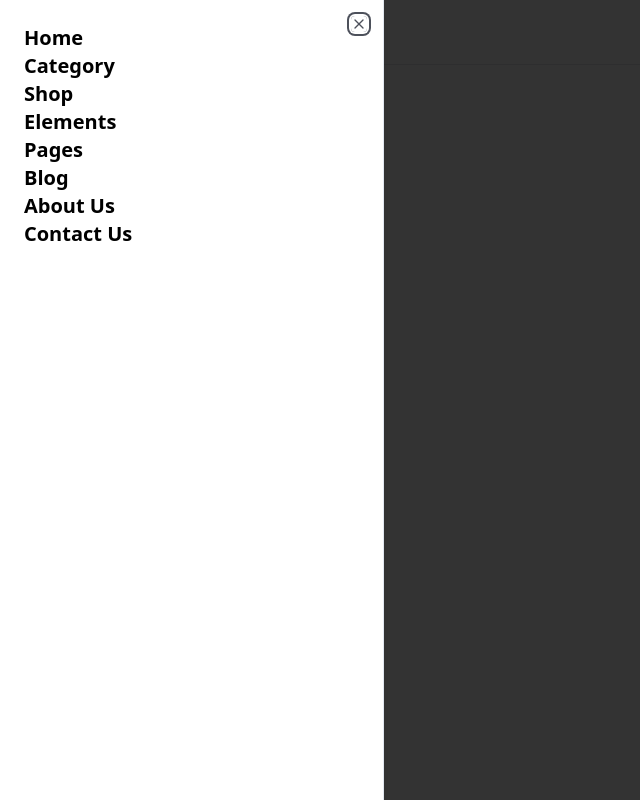
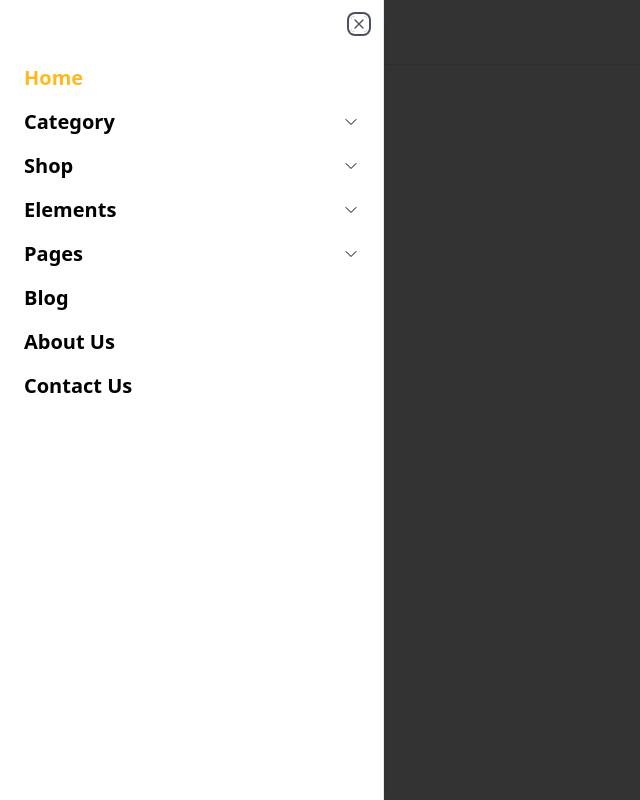
Before and after one commit to Elsoltan98/Tooliza, a React (Vite) app: page / in a window 1280 px wide. Both pictures are taken after a click on the button 44 px from the left and 29 px from the top of the page. Shown: the whole page, without its empty margins (0-640 px from the left). Built offline with nearby package versions, Linux system fonts and the light colour scheme.

Commit message:
Finish Create left menu in sm screen

```diff
--- a/src/components/CustomSheet/index.tsx
+++ b/src/components/CustomSheet/index.tsx
@@ -6,9 +6,15 @@ import {
   SheetHeader,
   SheetTrigger,
 } from "@/components/ui/sheet";
-import { Bars3Icon } from "@heroicons/react/24/outline";
+import {
+  Bars3Icon,
+  ChevronDownIcon,
+  ChevronUpIcon,
+} from "@heroicons/react/24/outline";
+import { useState } from "react";
 
 const CustomSheet = () => {
+  const [openSub, setOpenSub] = useState<{ [key: string]: boolean }>({});
   return (
     <Sheet>
       <SheetTrigger>
@@ -17,9 +23,47 @@ const CustomSheet = () => {
       <SheetContent side="left">
         <SheetHeader>
           <SheetDescription>
-            <ul className="text-left text-xl font-bold text-black">
+            <ul className="text-left mt-10">
               {navbarData.map((data) => (
-                <li key={data.name}>{data.name}</li>
+                <li
+                  className={
+                    data.current
+                      ? "mb-4 text-xl font-semibold text-active-yellow"
+                      : `mb-4 text-xl font-semibold text-black`
+                  }
+                  key={data.name}
+                >
+                  <p
+                    onClick={() => {
+                      setOpenSub((prev) => ({
+                        ...prev,
+                        [data.name]: !prev[data.name],
+                      }));
+                    }}
+                    className="flex items-center justify-between cursor-pointer"
+                  >
+                    {data.name}
+                    {data.childs && (
+                      <span className="font-bold ml-2">
+                        {!openSub[data.name] ? (
+                          <ChevronDownIcon className="size-4" />
+                        ) : (
+                          <ChevronUpIcon className="size-4" />
+                        )}
+                      </span>
+                    )}
+                  </p>
+
+                  {data.childs && openSub[data.name] && (
+                    <ul className="ml-3 text-left text-xl text-gray-500 mt-2">
+                      {data.childs.map((child) => (
+                        <li key={child.name} className="mb-2">
+                          {child.name}
+                        </li>
+                      ))}
+                    </ul>
+                  )}
+                </li>
               ))}
             </ul>
           </SheetDescription>
--- a/tailwind.config.js
+++ b/tailwind.config.js
@@ -1,11 +1,12 @@
 /** @type {import('tailwindcss').Config} */
+// eslint-disable-next-line no-undef
 module.exports = {
   darkMode: ["class"],
   content: [
-    './pages/**/*.{ts,tsx}',
-    './components/**/*.{ts,tsx}',
-    './app/**/*.{ts,tsx}',
-    './src/**/*.{ts,tsx}',
+    "./pages/**/*.{ts,tsx}",
+    "./components/**/*.{ts,tsx}",
+    "./app/**/*.{ts,tsx}",
+    "./src/**/*.{ts,tsx}",
   ],
   prefix: "",
   theme: {
@@ -20,6 +21,7 @@ module.exports = {
       colors: {
         border: "hsl(var(--border))",
         input: "hsl(var(--input))",
+        "active-yellow": "#ffb91f",
         ring: "hsl(var(--ring))",
         background: "hsl(var(--background))",
         foreground: "hsl(var(--foreground))",
@@ -73,5 +75,6 @@ module.exports = {
       },
     },
   },
+  // eslint-disable-next-line no-undef
   plugins: [require("tailwindcss-animate")],
-}
+};
```
